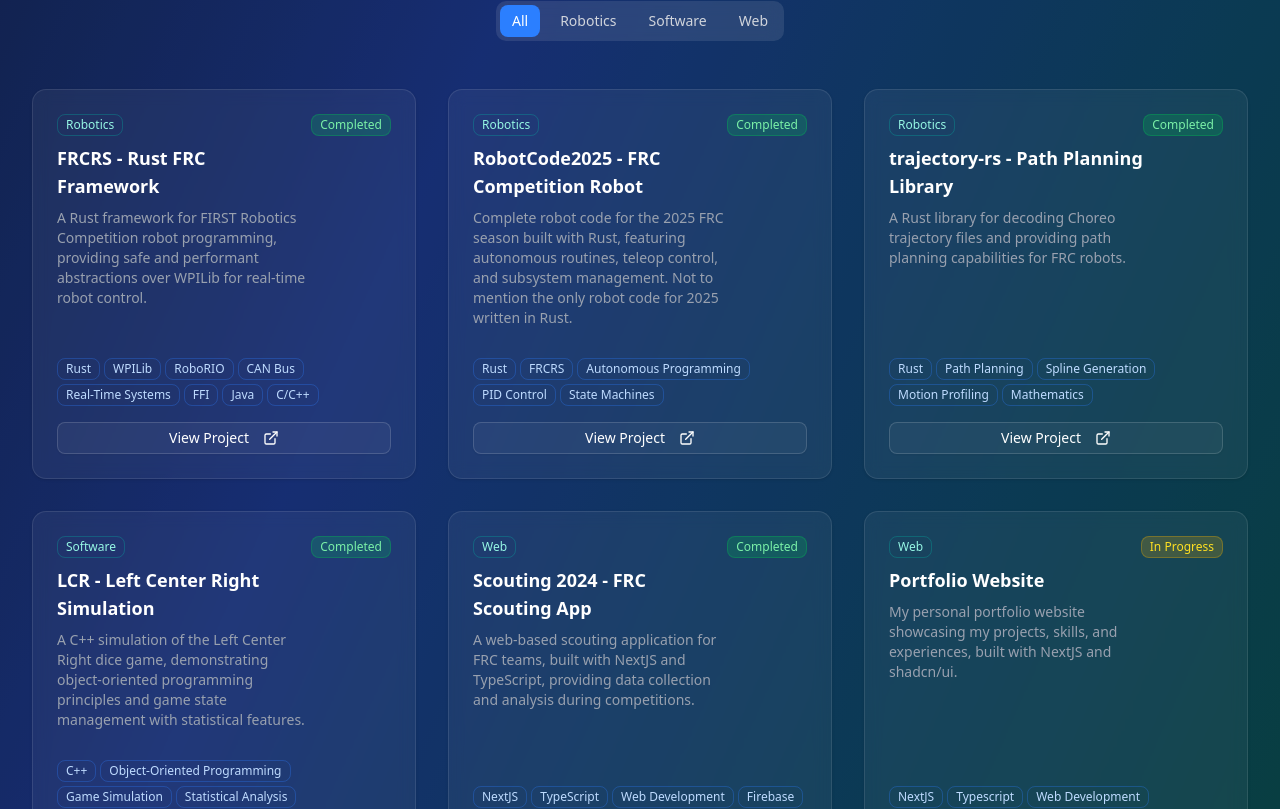
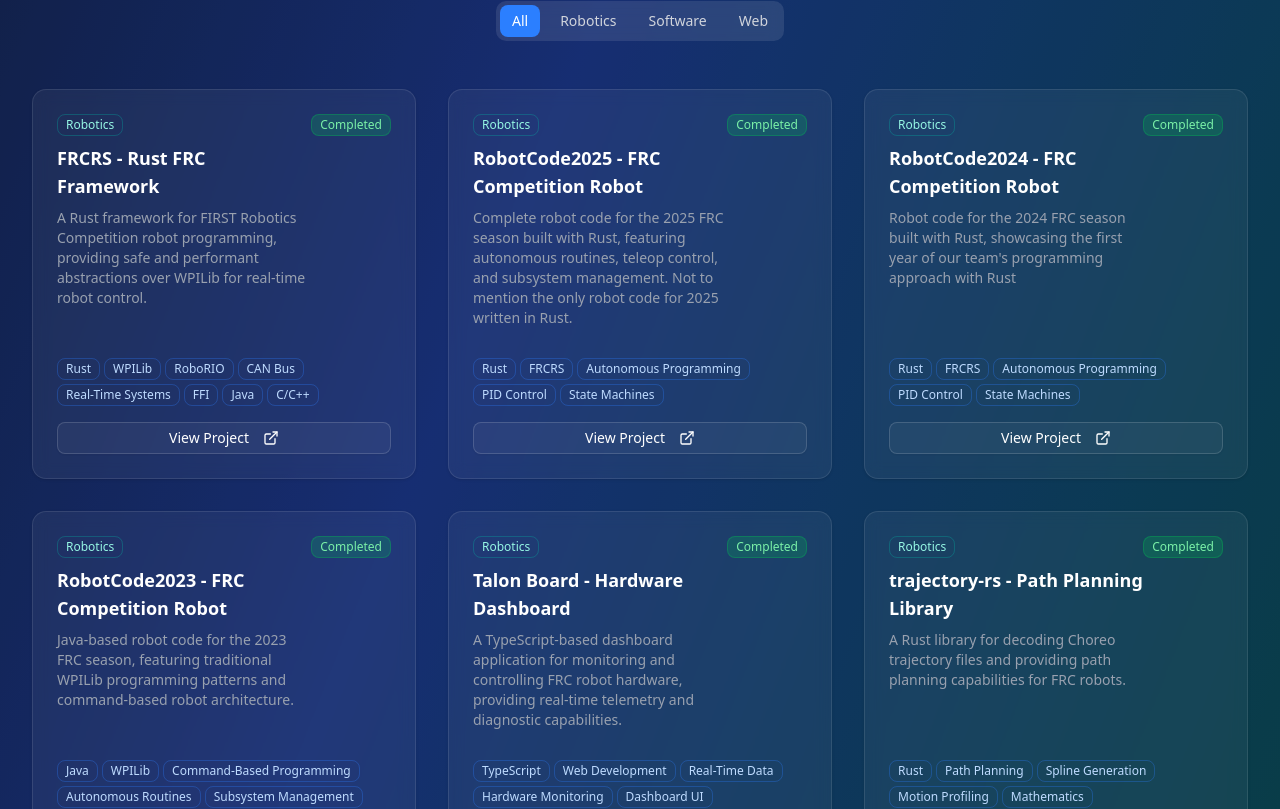
Before and after one commit to Sha-dos/portfolio, a Next.js app: page / in a window 1280 px wide. Shown: the part 1731-2540 px from the top of the page. Built offline with nearby package versions, Linux system fonts and the light colour scheme.

Commit message:
added more projects

```diff
--- a/components/projects.tsx
+++ b/components/projects.tsx
@@ -20,6 +20,30 @@
         technologies: ["Rust", "FRCRS", "Autonomous Programming", "PID Control", "State Machines"],
         status: ProjectStatus.Completed,
         link: "https://github.com/Team-2502/RobotCode2025",
+        category: "Robotics"
+    },
+    {
+        title: "RobotCode2024 - FRC Competition Robot",
+        description: "Robot code for the 2024 FRC season built with Rust, showcasing the first year of our team's programming approach with Rust",
+        technologies: ["Rust", "FRCRS", "Autonomous Programming", "PID Control", "State Machines"],
+        status: ProjectStatus.Completed,
+        link: "https://github.com/Team-2502/RobotCode2024",
+        category: "Robotics"
+    },
+    {
+        title: "RobotCode2023 - FRC Competition Robot",
+        description: "Java-based robot code for the 2023 FRC season, featuring traditional WPILib programming patterns and command-based robot architecture.",
+        technologies: ["Java", "WPILib", "Command-Based Programming", "Autonomous Routines", "Subsystem Management"],
+        status: ProjectStatus.Completed,
+        link: "https://github.com/Team-2502/RobotCode2023",
+        category: "Robotics"
+    },
+    {
+        title: "Talon Board - Hardware Dashboard",
+        description: "A TypeScript-based dashboard application for monitoring and controlling FRC robot hardware, providing real-time telemetry and diagnostic capabilities.",
+        technologies: ["TypeScript", "Web Development", "Real-Time Data", "Hardware Monitoring", "Dashboard UI"],
+        status: ProjectStatus.Completed,
+        link: "https://github.com/Team-2502/talon-board",
         category: "Robotics"
     },
     {
```
